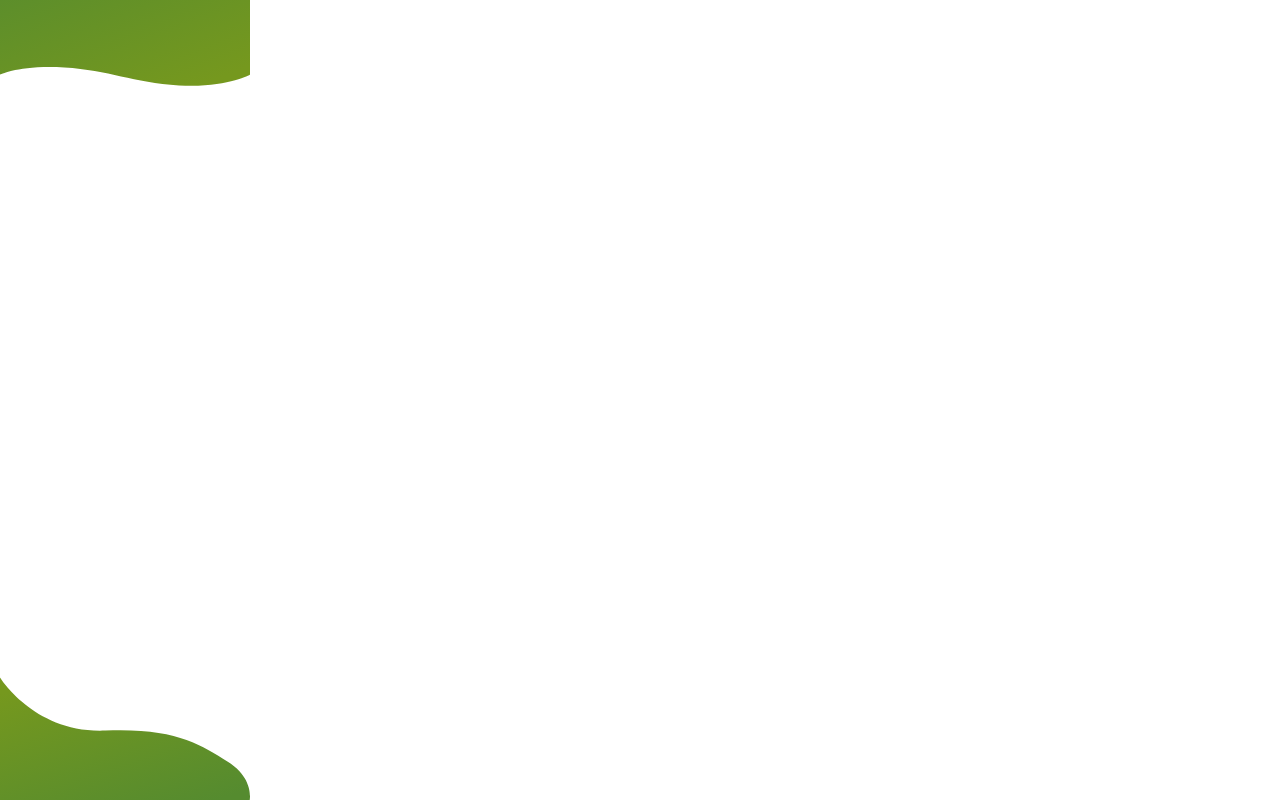
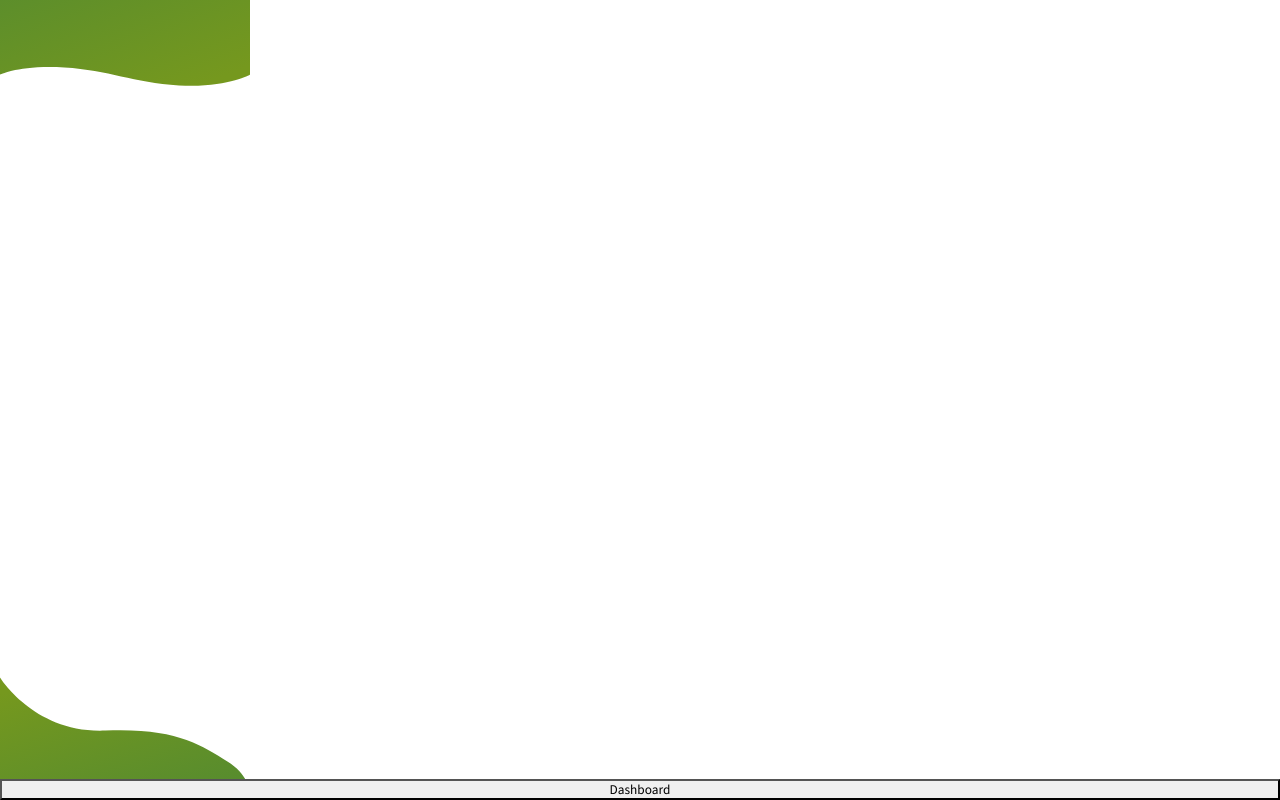
Before and after one commit to leonardojcpg/loomi-frontend-challenge, a React (Vite) app: page /dashboard in a window 1280 px wide. Built offline with nearby package versions, Linux system fonts and the light colour scheme.

Commit message:
feat: finishing sideBarButton component

```diff
--- a/package.json
+++ b/package.json
@@ -15,7 +15,7 @@
     "@emotion/styled": "^11.11.0",
     "@hookform/resolvers": "^3.2.0",
     "axios": "^1.4.0",
-    "framer-motion": "^10.15.0",
+    "framer-motion": "^10.15.2",
     "react": "^18.2.0",
     "react-dom": "^18.2.0",
     "react-hook-form": "^7.45.4",
--- a/src/Components/BackgroundDashboard/index.jsx
+++ b/src/Components/BackgroundDashboard/index.jsx
@@ -1,6 +1,7 @@
 import upImg from "./assets/upDashboardImg.svg";
 import downImg from "./assets/downDashboardImg.svg";
 import { HeaderImg, FooterImg, ContainerContent, FooterImgContent } from "./styles";
+import { SidebarDashboardButton } from "../SidebarDashboardButton";
 
 export const BackgroundDashboard = () => {
   return (
@@ -13,6 +14,7 @@ export const BackgroundDashboard = () => {
           <img src={downImg} alt="" height={250} width={250} />
         </FooterImgContent>
       </FooterImg>
+      <SidebarDashboardButton buttonName="Dashboard"/>
     </ContainerContent>
   );
 };
--- /dev/null
+++ b/src/Components/SidebarDashboardButton/index.jsx
@@ -0,0 +1,18 @@
+import { Button } from "@chakra-ui/react";
+import PropTypes from 'prop-types'
+import { useNavigate } from "react-router-dom";
+
+export const SidebarDashboardButton = ({buttonName}) => {
+  const navigate = useNavigate();
+
+  const handleSubmitDashboard = () => {
+    navigate("/dashboard");
+  };
+
+  return <Button colorScheme='teal' variant='outline' onClick={handleSubmitDashboard}>{buttonName}</Button>;
+};
+
+
+SidebarDashboardButton.propTypes = {
+    buttonName: PropTypes.string.isRequired,
+}
--- a/src/Pages/Dashboard/index.jsx
+++ b/src/Pages/Dashboard/index.jsx
@@ -4,6 +4,7 @@ export const Dashboard = () => {
     return (
         <>
         <BackgroundDashboard />
+
         </>
     )
 }
```
Also changed, not shown: 1 other file (tests, documents, lock files or other folders).
